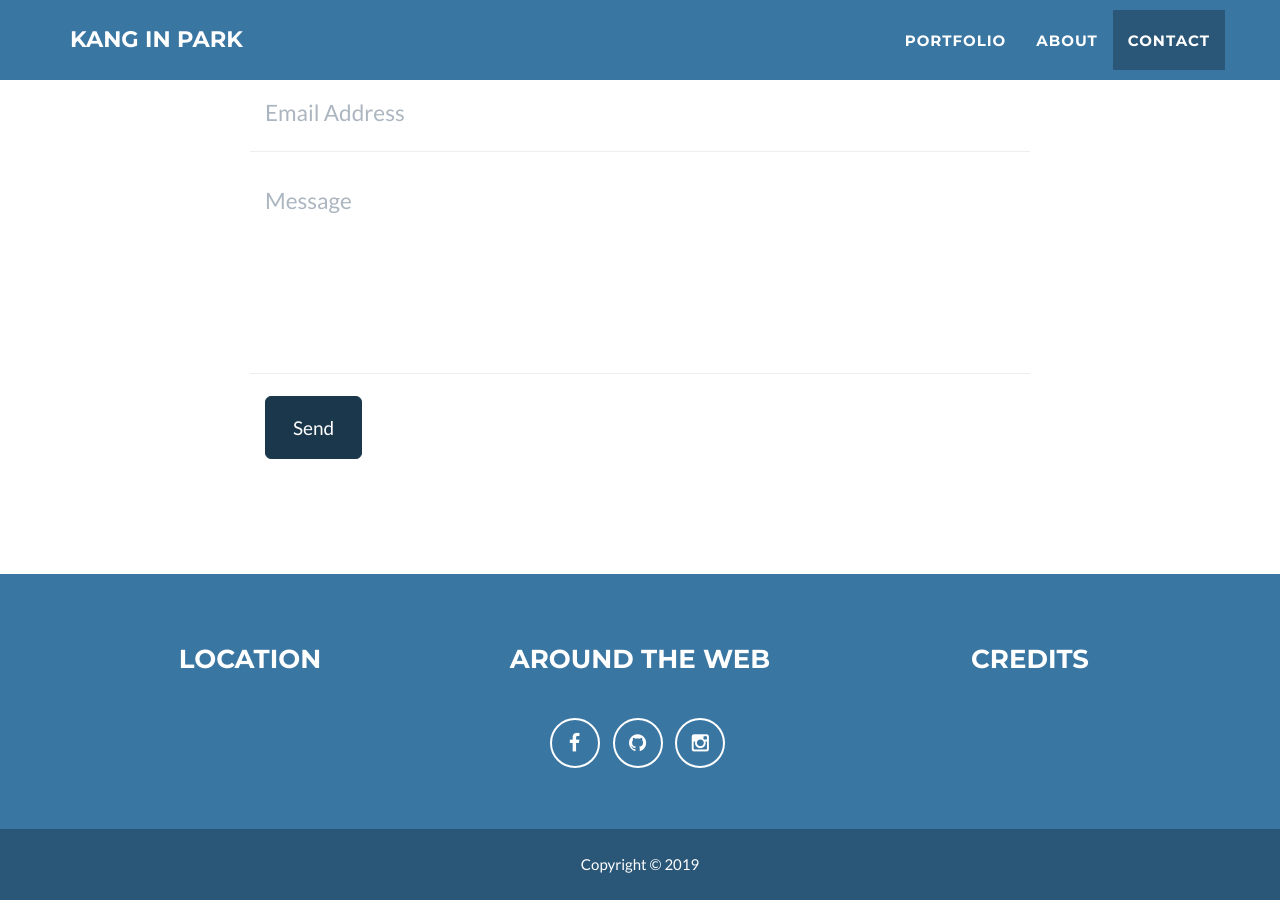
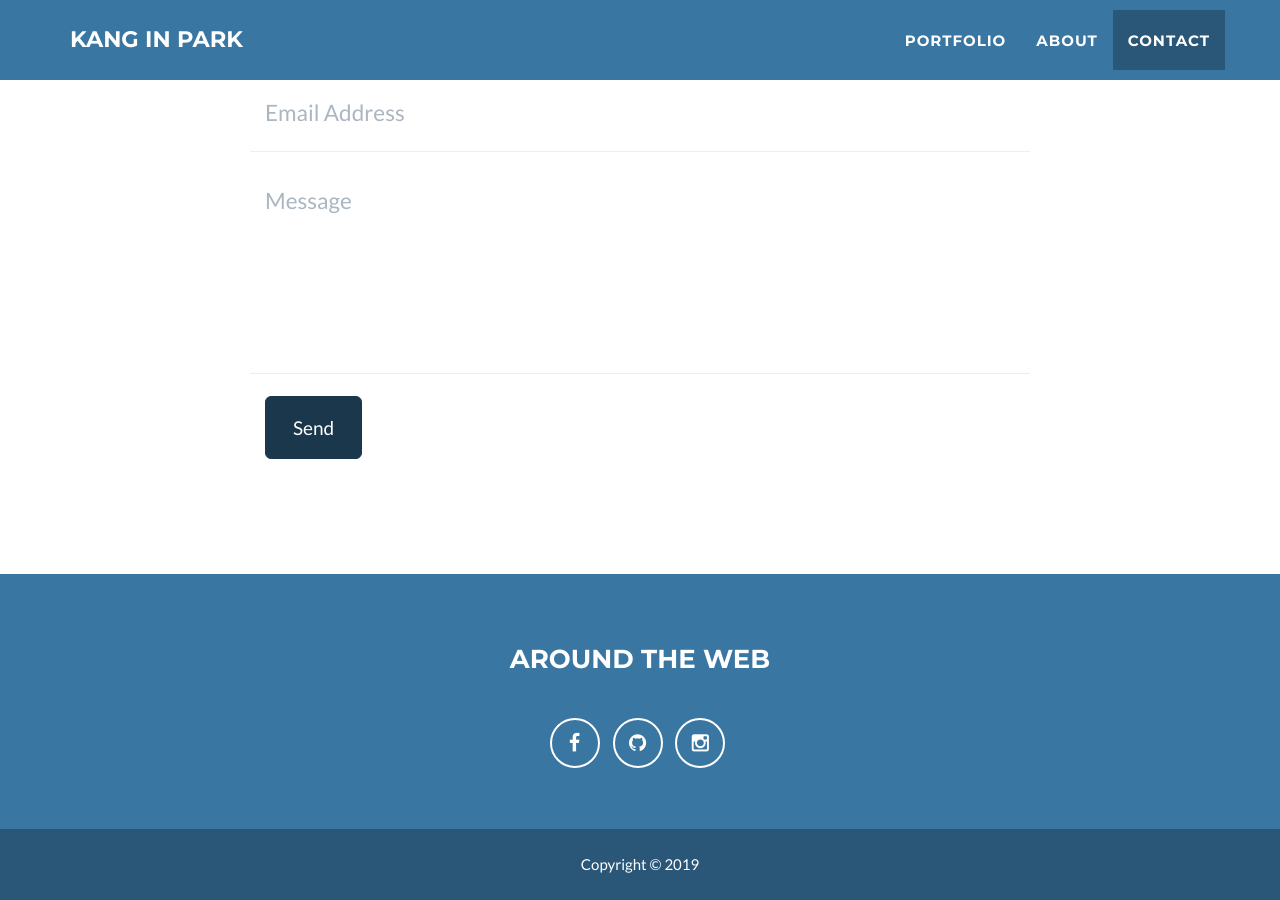
Before and after one commit to kip218/kip218.github.io, a Jekyll site: the page built from index.html, in a window 1280 px wide and 900 px high, scrolled down 2267 px. Built offline with Jekyll 4.4.1, drawn with Linux system fonts in a browser that asks for light colours.

Commit message:
contacts

```diff
--- a/_config.yml
+++ b/_config.yml
@@ -37,10 +37,7 @@ color:
 
 # Footer settings
 footer:
-  copyright:
-  location: Location
   social: Around the Web
-  credits: Credits
 
 # Social networks usernames (many more available: google-plus, flickr, dribbble, pinterest, instagram, tumblr, linkedin, etc.)
 social:
```
